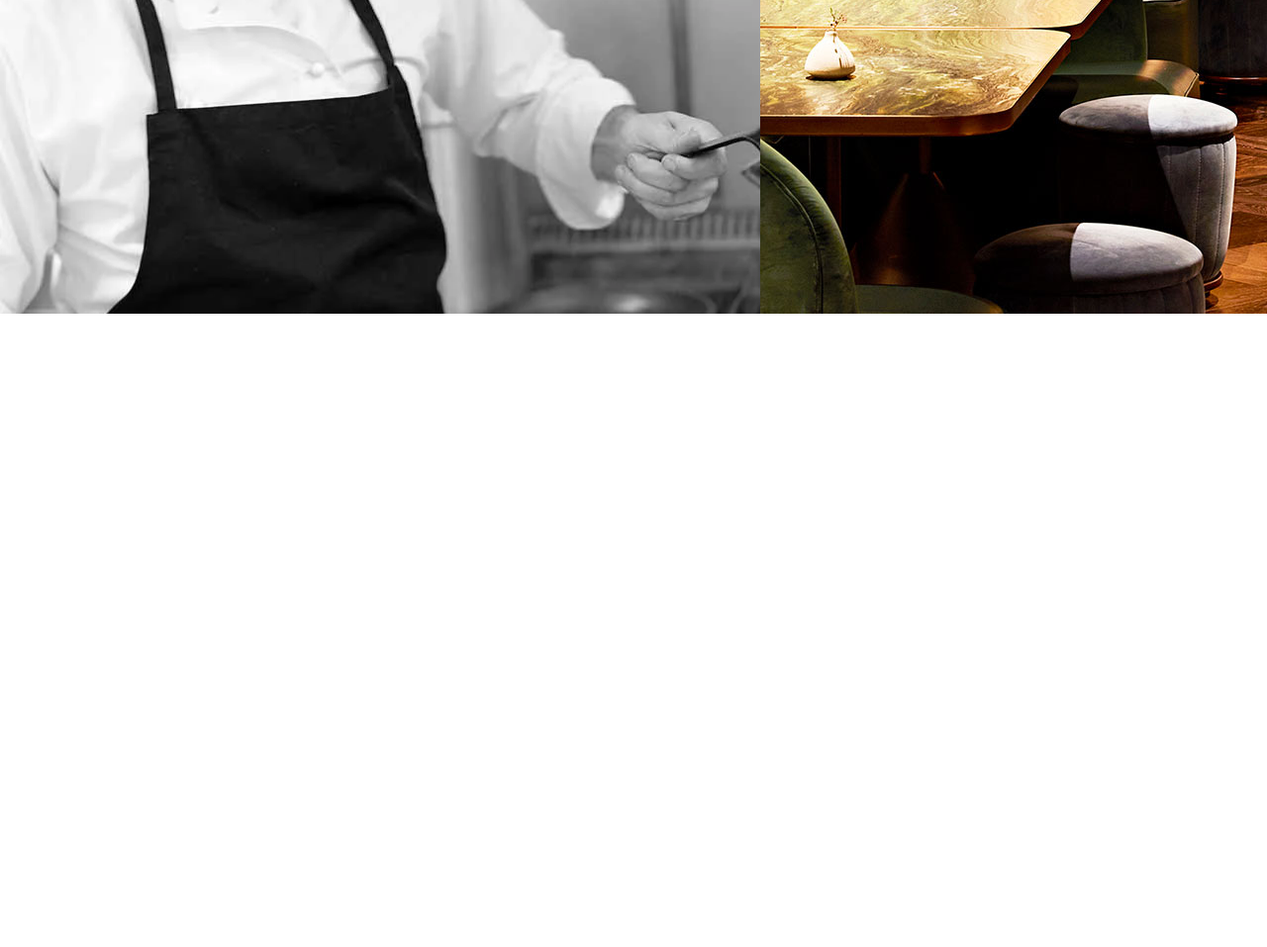
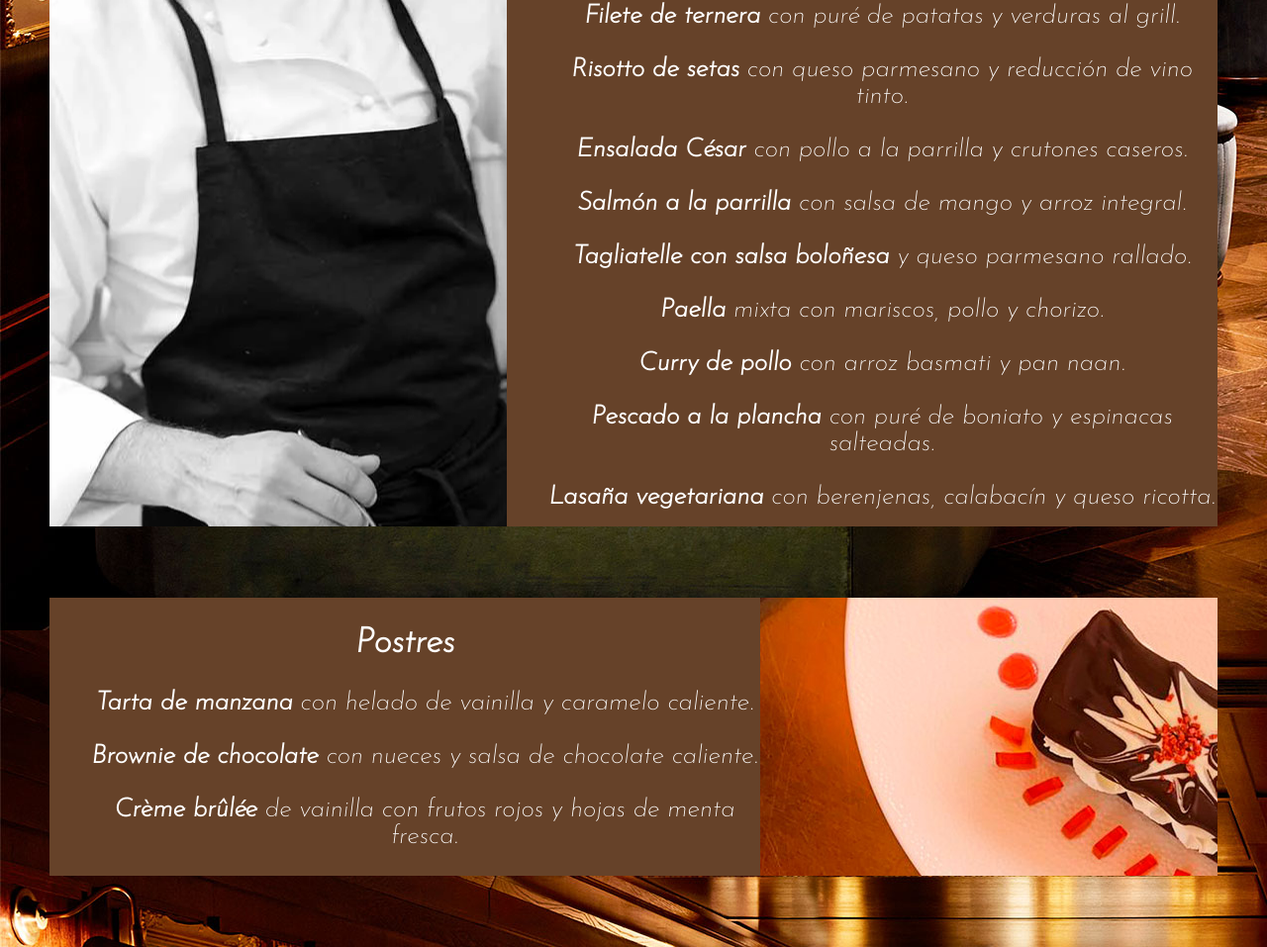
Before and after one commit to moussouignacio/TP-Grupo-18, a plain HTML site: page comida.html in a window 1280 px wide. Shown: the part 963-1920 px from the top of the page at 99% size. Before the commit the page ends 1280 px from the top, so only its background shows below. Drawn offline with Linux system fonts and the light colour scheme.

Commit message:
Finalizada carta de comidas

```diff
--- a/comida.html
+++ b/comida.html
@@ -31,7 +31,7 @@
         <div class="entrantes">
             <h2 class="clase">Entrantes</h2>
 
-            <ul class="comida1" type="none">
+            <ul class="comida" type="none">
                 <li><b>Ensalada Caprese</b> - una ensalada italiana hecha con tomates frescos, mozzarella de búfala, albahaca fresca y un chorrito de aceite de oliva.</li>
                 <br>
                 <li><b>Tacos de camarones</b> - tortillas de maíz rellenas con camarones marinados, aguacate, cilantro y una salsa picante.</li>
@@ -51,16 +51,40 @@
         <div class="mains">
             <h2 class="clase">Platos Principales</h2>
 
-            <ul class="comida2" type="none">
-                <li></li>
-                <li></li>
-                <li></li>
-                <li></li>
-                <li></li>
-                <li></li>
-                <li></li>
-                <li></li>
-                <li></li>
+            <ul class="comida" type="none">
+                <li><b>Filete de ternera</b> con puré de patatas y verduras al grill.</li>
+                <br>
+                <li><b>Risotto de setas</b> con queso parmesano y reducción de vino tinto.</li>
+                <br>
+                <li><b>Ensalada César</b> con pollo a la parrilla y crutones caseros.</li>
+                <br>
+                <li><b>Salmón a la parrilla</b> con salsa de mango y arroz integral.</li>
+                <br>
+                <li><b>Tagliatelle con salsa boloñesa</b> y queso parmesano rallado.</li>
+                <br>
+                <li><b>Paella</b> mixta con mariscos, pollo y chorizo.</li>
+                <br>
+                <li><b>Curry de pollo</b> con arroz basmati y pan naan.</li>
+                <br>
+                <li><b>Pescado a la plancha</b> con puré de boniato y espinacas salteadas.</li>
+                <br>
+                <li><b>Lasaña vegetariana</b> con berenjenas, calabacín y queso ricotta.</li>
+            </ul>
+        </div>
+
+        <div class="img3">
+
+        </div>
+
+        <div class="desserts">
+            <h2 class="clase">Postres</h2>
+
+            <ul class="comida" type="none">
+                <li><b>Tarta de manzana</b> con helado de vainilla y caramelo caliente.</li>
+                <br>
+                <li><b>Brownie de chocolate</b> con nueces y salsa de chocolate caliente.</li>
+                <br>
+                <li><b>Crème brûlée</b> de vainilla con frutos rojos y hojas de menta fresca.</li>
             </ul>
         </div>
     </div>
--- a/style.css
+++ b/style.css
@@ -23,7 +23,7 @@ html {
 
 .container3 {
     display: grid;
-    height: 1280px;
+    height: 1920px;
     grid-template: 1fr 2fr 2fr 2fr 2fr 2fr / 1fr 0.5fr 1fr;
     grid-template-areas: "falsologo navbar links";
     margin: -8px;
@@ -135,20 +135,20 @@ li > a:hover {
 
 .img1 {
     background-image: url(images/carta\ comida.jpg);
-    grid-row: 2 / 5;
+    grid-row: 2 / span 2;
     grid-column: 3;
     margin-right: 50px;
-    margin-bottom: 37px;
+    margin-bottom: 72px;
 }
 
 .entrantes {
     background-color: #664229;
-    grid-row: 2 / 5;
+    grid-row: 2 / span 2;
     grid-column: 1 / span 2;
     margin-left: 50px;
-    margin-bottom: 37px;
+    margin-bottom: 72px;
     color: white;
-    /* padding: 10px; */
+    padding: 10px;
 }
 
 .clase {
@@ -158,7 +158,7 @@ li > a:hover {
 }
 
 
-.comida1 {
+.comida {
     text-align: center;
     font-size: 26px;
 }
@@ -166,15 +166,38 @@ li > a:hover {
 /* --------------------------------------------------------------- mains ------------------------------------------------------------*/
 
 .mains {
-
-}
-
-.comida2 {
-
+    background-color: #664229;
+    grid-row: 4 / 6;
+    grid-column: 2 / span 3;
+    margin-right: 50px;
+    margin-bottom: 72px;
+    color: white;
 }
 
 .img2 {
-    grid-row: 5 / 7;
+    grid-row: 4 / 6;
+    grid-column: 1 / span 1;
+    background-image: url(images/Blog-Tecnicas-de-cocina-para-chef.webp);
+    margin-left: 50px;
+    margin-bottom: 72px;
+}
+
+/* -------------------------------------------------------------- dessert -----------------------------------------------------------*/
+
+.img3 {
+    background-image: url(images/postres.jpg);
+    grid-row: 6;
+    grid-column: 3;
+    margin-right: 50px;
+    margin-bottom: 72px;
+}
+
+
+.desserts {
+    background-color: #664229;
+    grid-row: 6;
     grid-column: 1 / span 2;
-    background-image: url(images/Blog-Tecnicas-de-cocina-para-chef.webp)
+    margin-left: 50px;
+    margin-bottom: 72px;
+    color: white;
 }
```
Also changed, not shown: images/postres.jpg (added).
